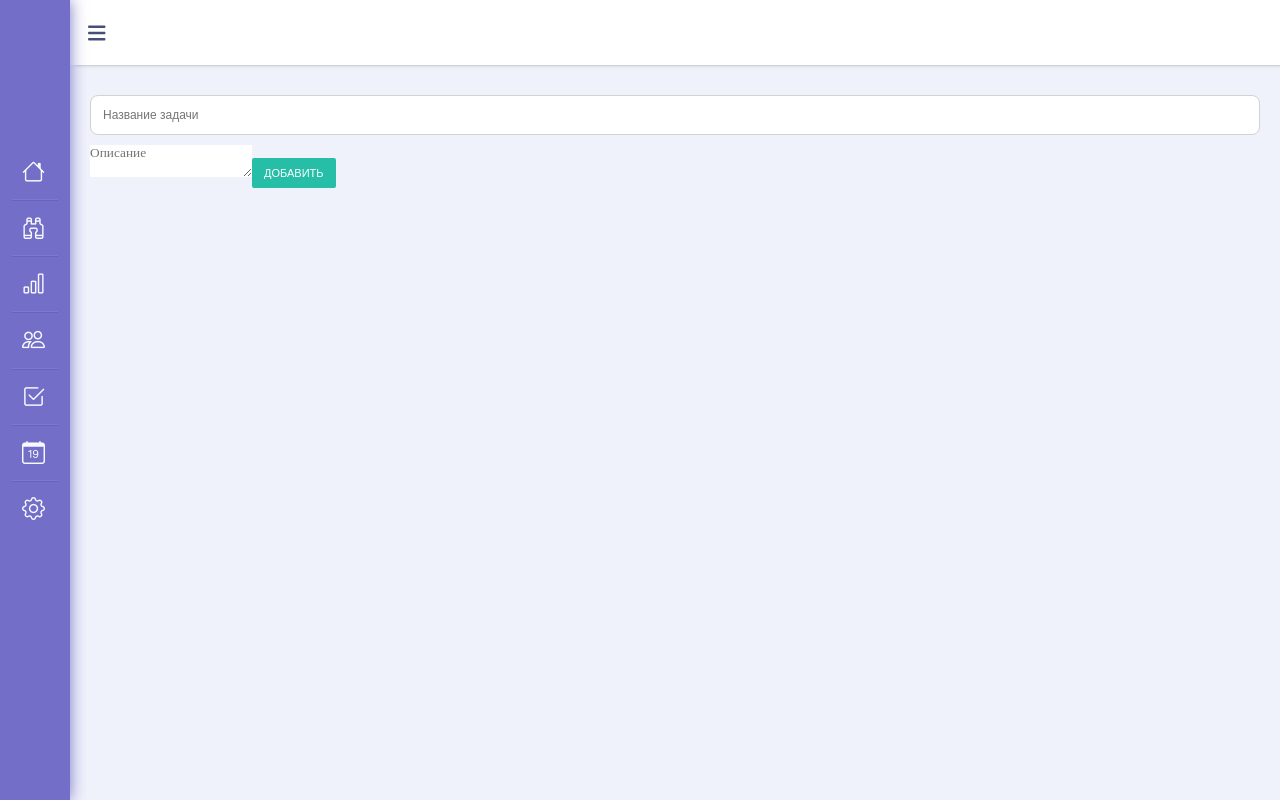
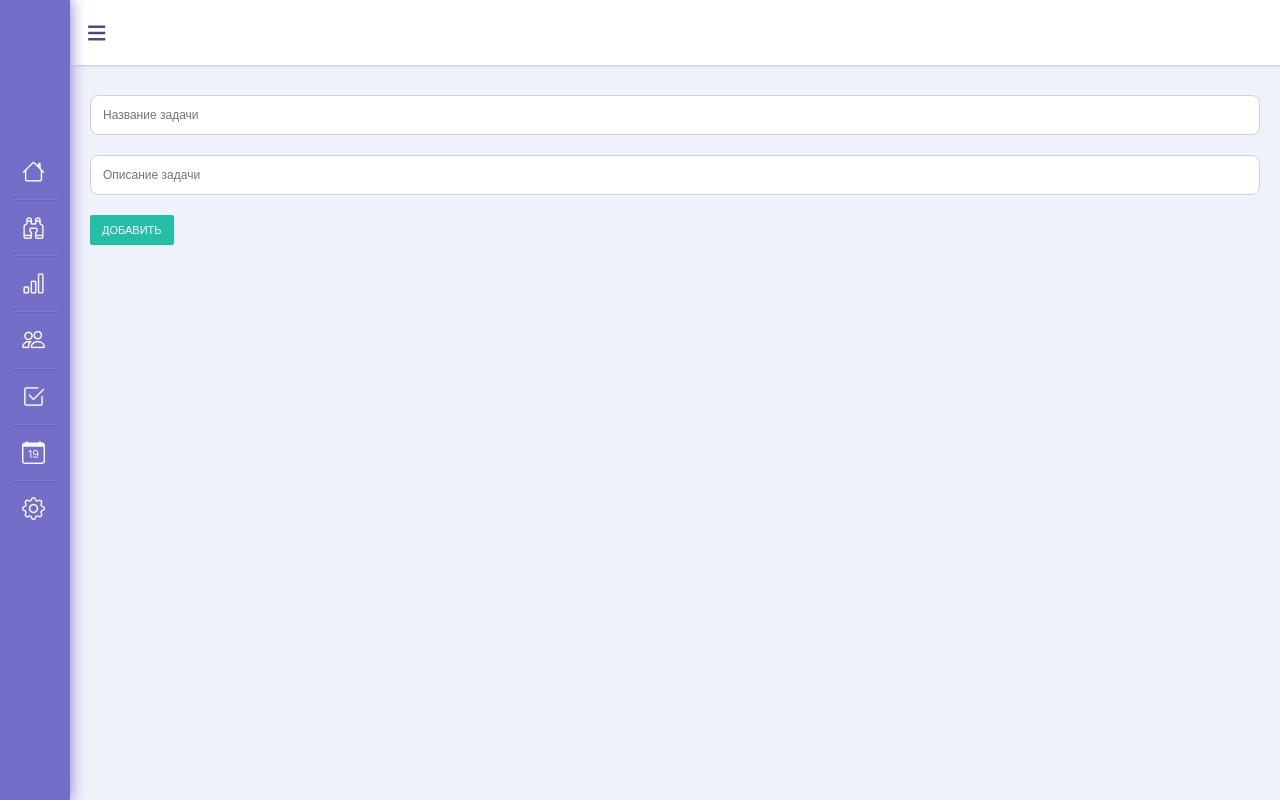
Before and after one commit to bartik369/app, a React (Create React App) app in the folder client/: page /todos in a window 1280 px wide. Built offline with nearby package versions, Linux system fonts and the light colour scheme; no server answers.

Commit message:
half post todo

```diff
--- a/client/src/App.jsx
+++ b/client/src/App.jsx
@@ -32,10 +32,9 @@ function App() {
   const [todos, setTodos] = useState([
     {
       id: "",
-      toDoTitle: "",
-      toDoDescription: "",
-      toDoAddTime: "",
-      toDoDeadline: "",
+      todoTitle: "",
+      todoDescription: "",
+      todoAddTime: "",
     }
   ])
 
--- a/client/src/components/form/AddTodoForm.jsx
+++ b/client/src/components/form/AddTodoForm.jsx
@@ -1,20 +1,20 @@
-import React, {useState} from "react";
+import React, { useState } from "react";
 import FormInput from "./FormInput";
 
-const AddTodoForm = ({create}) => {
+const AddTodoForm = ({ create }) => {
   const [todo, setTodo] = useState([
     {
       id: "",
       todoTitle: "",
       todoDescription: "",
       todoAddTime: "",
-        }
+    },
   ]);
 
-
   const addTodoInfo = (e) => {
-        setTodo(e.target.value)
-    }
+    let { name, value } = e.target;
+    setTodo({ ...todo, [name]: value });
+  };
 
   const addTodoHandler = () => {
     const date = new Date();
@@ -24,30 +24,29 @@ const AddTodoForm = ({create}) => {
       ...todo,
       id: Date.now(),
       todoAddTime: todoTime,
-          }
+    };
     create(newTodo);
-    }
+  };
 
   return (
     <div>
       <FormInput
         placeholder="Название задачи"
         value={todo.todoTitle}
+        name="title"
         onChange={(e) => addTodoInfo(e)}
       />
-            <textarea
-            name=""
-            id="todo-description"
-            placeholder="Описание"
+      <FormInput
+        placeholder="Описание задачи"
         value={todo.todoDescription}
+        name="description"
         onChange={(e) => addTodoInfo(e)}
       />
-
-            <button className="add-btn" onClick={() => addTodoHandler()}>Добавить</button>
+      <button className="add-btn" onClick={() => addTodoHandler()}>
+        Добавить
+      </button>
     </div>
-
-    )
+  );
 };
 
-
 export default AddTodoForm;
--- a/client/src/components/pages/Todos.jsx
+++ b/client/src/components/pages/Todos.jsx
@@ -7,12 +7,14 @@ const Todos = () => {
 
 
     const createToDo = (todoData) => {
-       const {toDoTitle, toDoDescription, toDoAddTime} = todoData;
+
+       const {todoTitle, todoDescription, todoAddTime} = todoData;
+       console.log(todoData)
 
        Axios.post(`${ENV.HOSTNAME}newtodo/`, {
-        toDoTitle: toDoTitle,
-        toDoDescription: toDoDescription,
-        toDoAddTime: toDoAddTime,
+        todoTitle: todoTitle,
+        todoDescription: todoDescription,
+        todoAddTime: todoAddTime,
        })
 
     }
```
Also changed, not shown: 1 other file (tests, documents, lock files or other folders). Lines whose indentation alone changed are shown as unchanged.
